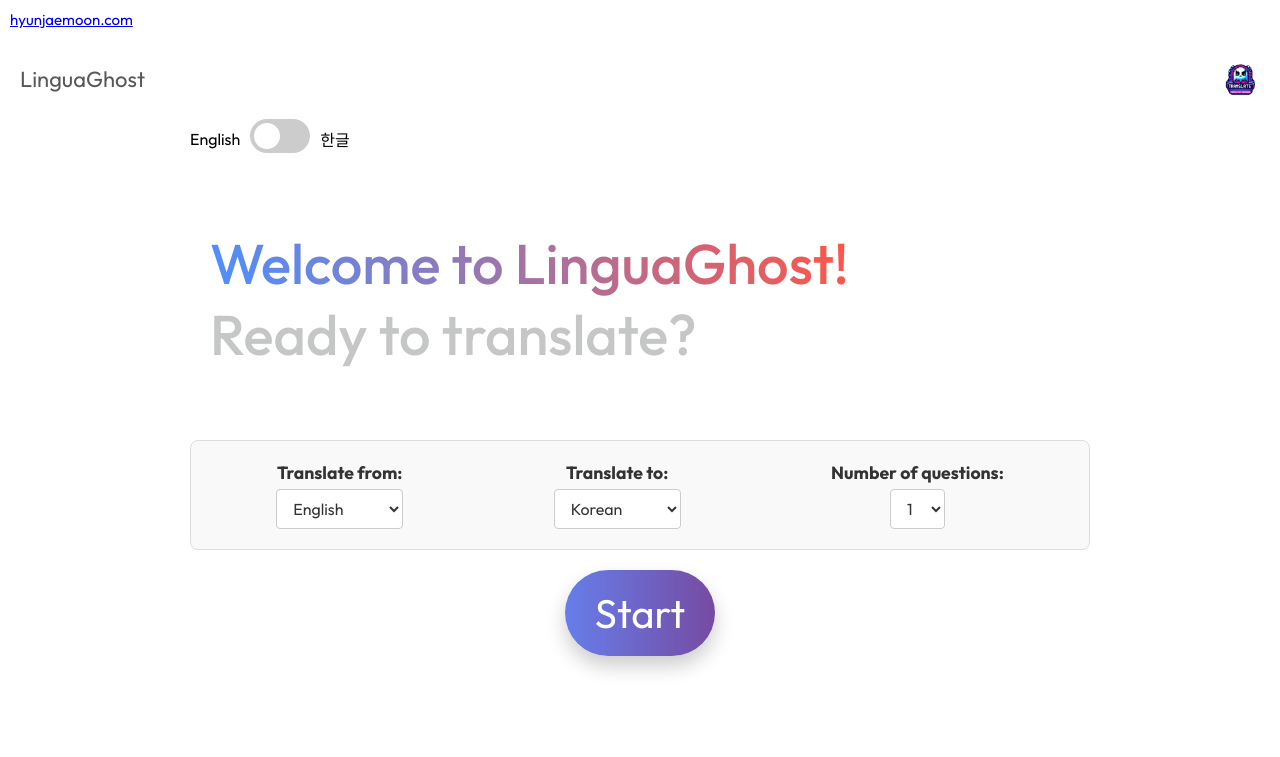
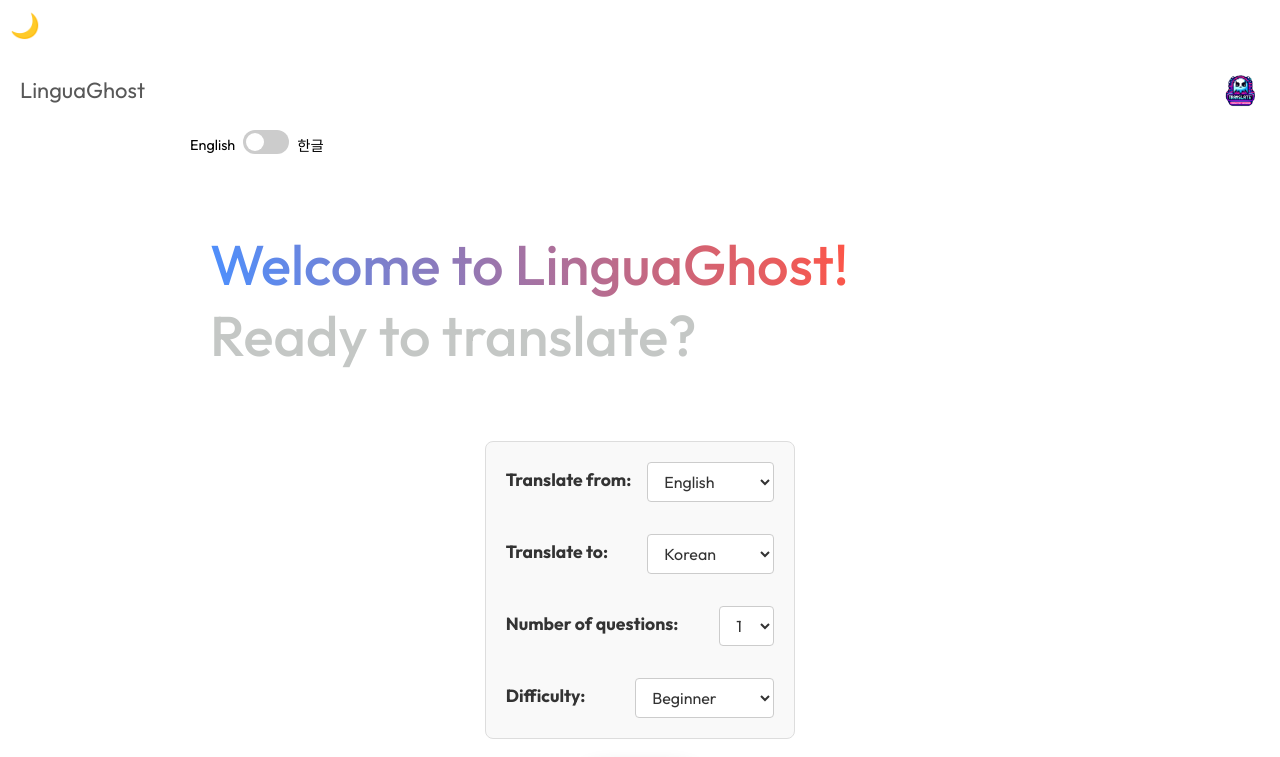
Before and after one commit to hyunjaemoon/translation_game, a React (Vite) app: page / in a window 1280 px wide. Shown: the top 757 px of the page. Built offline with nearby package versions, Linux system fonts and the light colour scheme; no server answers.

Commit message:
Add difficulty. More formatting

```diff
--- a/index.html
+++ b/index.html
@@ -5,7 +5,7 @@
     <link rel="icon" type="image/svg+xml" href="/src/assets/game_logo.png" />
     <meta name="viewport" content="width=device-width, initial-scale=1.0" />
     <title>LinguaGhost</title>
-    <a href="https://hyunjaemoon.com" target="_blank" style="display: block; margin: 10px; font-size: 15px;">hyunjaemoon.com</a>
+    <a href="https://hyunjaemoon.com" target="_blank" style="display: block; margin: 10px; font-size: 24px; text-decoration: none;">🌙</a>
   </head>
   <body>
     <div id="root"></div>
--- a/src/components/Main/Game.jsx
+++ b/src/components/Main/Game.jsx
@@ -49,6 +49,7 @@ const Game = ({ onLogo }) => {
     gemini,
     onTranslationEvaluation,
     numQuestions,
+    difficulty,
   } = useContext(Context);
 
   const divRef = useRef(null);
@@ -61,7 +62,8 @@ const Game = ({ onLogo }) => {
       try {
         const response = await gemini.obtainQuestions(
           languageFrom,
-          numQuestions
+          numQuestions,
+          difficulty
         );
         setQuestions(response);
       } catch (error) {
@@ -90,7 +92,7 @@ const Game = ({ onLogo }) => {
   return (
     <div className="main">
       <div className="nav">
-        <p ref={divRef} style={{ cursor: "pointer" }}>
+        <p id="logo" ref={divRef} style={{ cursor: "pointer" }}>
           LinguaGhost
         </p>
         <img src={assets.game_logo} alt="" />
--- a/src/components/Main/Landing.jsx
+++ b/src/components/Main/Landing.jsx
@@ -13,6 +13,8 @@ function Landing({ onPlay }) {
     languageTo,
     numQuestions,
     setNumQuestions,
+    setDifficulty,
+    difficulty,
   } = useContext(Context);
 
   const handleLanguageFromChange = (e) => {
@@ -48,7 +50,7 @@ function Landing({ onPlay }) {
   return (
     <div className="main">
       <div className="nav">
-        <p>LinguaGhost</p>
+        <p id="logo">LinguaGhost</p>
         <img src={assets.game_logo} alt="" />
       </div>
       <div className="main-container">
@@ -116,6 +118,16 @@ function Landing({ onPlay }) {
               <option value="5">5</option>
             </select>
           </div>
+          <div className="select-box">
+            <label htmlFor="difficulty">
+              {isKorean ? "난이도:" : "Difficulty:"}
+            </label>
+            <select id="difficulty" onChange={(e) => setDifficulty(e.target.value)} value={difficulty}>
+              <option value="Beginner">Beginner</option>
+              <option value="Intermediate">Intermediate</option>
+              <option value="Advanced">Advanced</option>
+            </select>
+          </div>
         </div>
         <div className="play-button-div">
           <button className="play-button" onClick={onPlay}>
--- a/src/components/Main/Main.css
+++ b/src/components/Main/Main.css
@@ -185,17 +185,26 @@
   display: flex;
   justify-content: space-around;
   margin: 20px 0;
-  padding: 10px;
+  padding: 20px;
   border: 1px solid #ddd;
   border-radius: 8px;
   background-color: #f9f9f9;
+  flex-direction: column;
+  align-items: center;
+  gap: 2rem;
+  width: fit-content;
+  margin-left: auto;
+  margin-right: auto;
 }
 
 .select-box {
   display: flex;
-  flex-direction: column;
+  flex-direction: row;
   align-items: center;
-  margin: 10px;
+  gap: 1rem;
+  width: 100%;
+  max-width: 400px;
+  justify-content: space-between;
 }
 
 label {
@@ -225,8 +234,8 @@ select:focus {
 .switch {
   position: relative;
   display: inline-block;
-  width: 60px;
-  height: 34px;
+  width: 46px;
+  height: 24px;
 }
 
 .switch input {
@@ -250,10 +259,10 @@ select:focus {
 .slider:before {
   position: absolute;
   content: "";
-  height: 26px;
-  width: 26px;
-  left: 4px;
-  bottom: 4px;
+  height: 18px;
+  width: 18px;
+  left: 3px;
+  bottom: 3px;
   background-color: white;
   transition: 0.4s;
   border-radius: 50%;
@@ -264,13 +273,14 @@ input:checked + .slider {
 }
 
 input:checked + .slider:before {
-  transform: translateX(26px);
+  transform: translateX(22px);
 }
 
 .language-toggle {
   display: flex;
   align-items: center;
-  gap: 10px; /* Adjust the spacing as needed */
+  gap: 8px;
+  font-size: 0.9rem;
 }
 
 .play-button-div {
--- a/src/config/gemini.js
+++ b/src/config/gemini.js
@@ -62,12 +62,12 @@ class Gemini {
     });
   }
 
-  async obtainQuestions(languageFrom, numQuestions) {
+  async obtainQuestions(languageFrom, numQuestions, difficulty) {
     languageFrom = LANGUAGE_OPTIONS[languageFrom];
 
     const result = await this.obtainQuestionsChat.sendMessage(`
       Construct ${numQuestions} complete ${languageFrom} sentences for translation questions.
-      Make it a moderate difficulty.
+      The difficulty is ${difficulty} out of [Beginner, Intermediate, Advanced].
       The response MUST be in JSON format with the following structure:
       {
         "questions": ["sentence 1", "sentence 2", "sentence 3", "sentence 4", "sentence 5"]
--- a/src/context/Context.jsx
+++ b/src/context/Context.jsx
@@ -17,6 +17,7 @@ const ContextProvider = (props) => {
   const [answers, setAnswers] = useState([""]);
   const [gemini, setGemini] = useState(new Gemini());
   const [numQuestions, setNumQuestions] = useState(1);
+  const [difficulty, setDifficulty] = useState("Beginner");
 
   const onTranslationEvaluation = async (languageFrom, languageTo, questions, answers, numQuestions) => {
     setResultData({});
@@ -59,6 +60,8 @@ const ContextProvider = (props) => {
     onTranslationEvaluation,
     numQuestions,
     setNumQuestions,
+    difficulty,
+    setDifficulty,
   };
 
   return (
```
